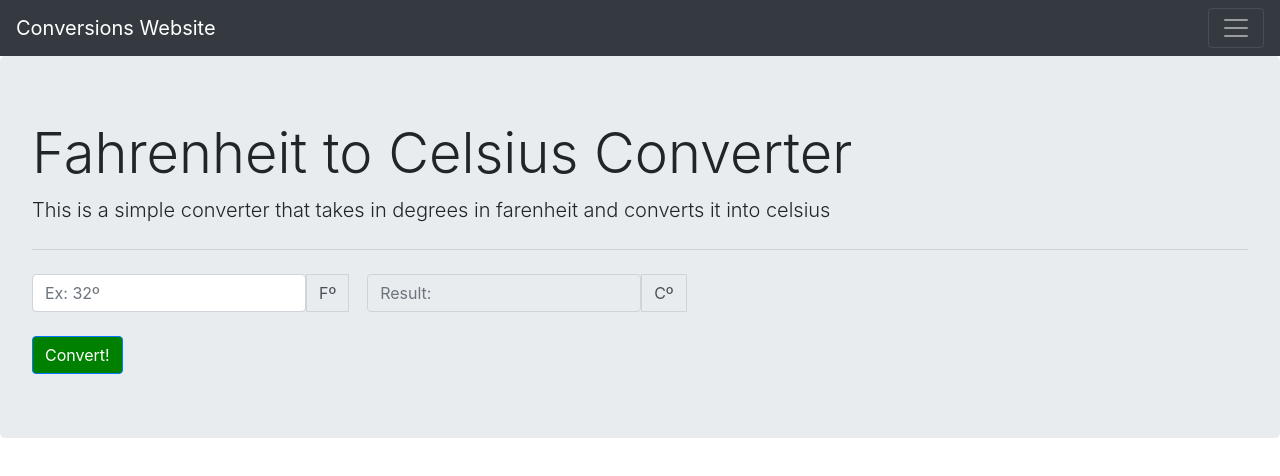
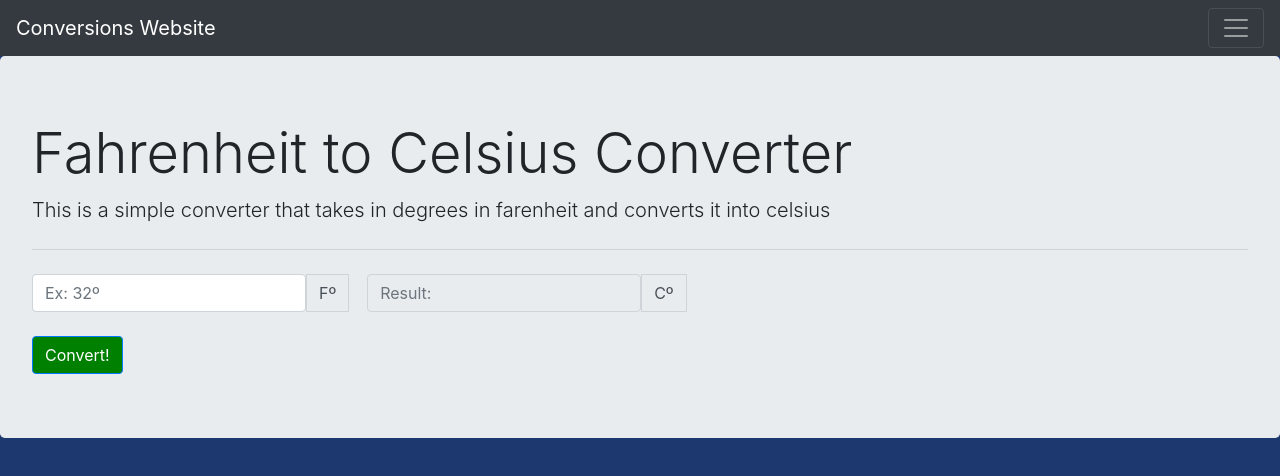
Before and after one commit to aldenmaben/4849Project1.github.io, a plain HTML site: page index.html in a window 1280 px wide. Drawn offline with nearby package versions, Linux system fonts and the light colour scheme.

Commit message:
Update project.css

```diff
--- a/project.css
+++ b/project.css
@@ -3,6 +3,7 @@
 }
 #Temp_conversion{
   background-color: inherit;
+
 }
 #buttonTest1{
   background: green
@@ -11,3 +12,6 @@
 #buttonTest2{
   background: orange
 }
+body{
+  background-color: #1D386E
+}
```
